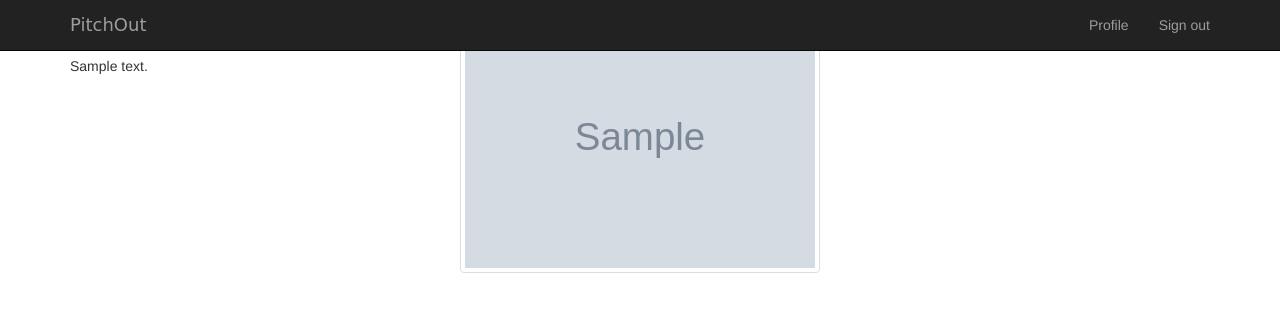
After one commit to Geerocktricks/PitchOut, a Flask app: a page that uses app/templates/navbar.html in a window 1280 px wide. The commit adds this page. Shown: the top 312 px of the page. Run offline with Flask 2, Linux system fonts and the light colour scheme; a user stored in the database is signed in; tables that the repository leaves empty hold one stand-in row (values such as "Sample post"); grey boxes marked "Sample" are stand-in pictures; some libraries are stand-ins or nearby versions.

Commit message:
This commit adds the profile.html

```diff
--- a/app/main/forms.py
+++ b/app/main/forms.py
@@ -1,3 +1,7 @@
 from flask_wtf import FlaskForm
 from wtforms import StringField, TextAreaField, SubmitField, SelectField
 from wtforms.validators import Required
+
+class UpdateProfile(FlaskForm):
+    bio = TextAreaField('Tell us about you.',validators = [Required()])
+    submit = SubmitField('Submit')
--- a/app/main/views.py
+++ b/app/main/views.py
@@ -1,6 +1,7 @@
-from flask import render_template
+from flask import render_template,request,redirect,url_for,abort
 from .import main
 from flask_login import login_required
+from ..models import User
 #views
 @main.route('/')
 def index():
@@ -9,4 +10,15 @@ def index():
     name = "PitchOut"
     title = "PitchOut"
 
-    return render_template('index.html' , name = name , title = title)
+
+    return render_template('index.html' , name = name , title = title )
+
+
+@main.route('/user/<uname>')
+def profile(uname):
+    user = User.query.filter_by(username = uname).first()
+
+    if user is None:
+        abort(404)
+
+    return render_template("profile/profile.html", user = user)
--- a/app/models.py
+++ b/app/models.py
@@ -17,7 +17,9 @@ class User(UserMixin,db.Model):
     username = db.Column(db.String(255),index = True)
     email = db.Column(db.String(255),unique = True,index = True)
     role_id = db.Column(db.Integer,db.ForeignKey('roles.id'))
-    pass_secure  = db.Column(db.String(255))
+    bio = db.Column(db.String(255))
+    profile_pic_path = db.Column(db.String())
+    pass_secure = db.Column(db.String(255))
 
     @property
     def password(self):
--- a/app/templates/navbar.html
+++ b/app/templates/navbar.html
@@ -12,15 +12,13 @@
         </div>
         <div class="collapse navbar-collapse">
             <ul class="nav navbar-nav navbar-right">
-                <li><a href="{{url_for('main.index')}}">Categories</a></li>
-                {% if current_user.is_authenticated%}
-                <li><a href="{{url_for('main.add_pitch', uname = current_user.name)}}">Add Pitch</a></li>
-                <li><a href="{{url_for('main.profile', user_id = current_user.id)}}">{{current_user.name}}</a></li>
-                <li><a href="{{url_for('auth.logout')}}">Logout</a></li>
+                {% if current_user.is_authenticated %}
+                <li><a href="{{url_for('main.profile',uname=current_user.username)}}">Profile</a></li>
+                <li><a href="{{url_for('auth.logout')}}">Sign out</a></li>
                 {% else %}
-                <li><a href="{{url_for('auth.login')}}">Login</a></li>
-                {% endif %}
-            </ul>
+                <li><a href="{{url_for('auth.login')}}">Sign in</a></li>
+                {%endif%}
+              </ul>
         </div>
     </div>
 </div>
--- /dev/null
+++ b/app/templates/profile/profile.html
@@ -0,0 +1,29 @@
+{% extends 'base.html'%}
+
+{% block content %}
+<div class="container">
+<div class="row">
+<!-- displaying  Username-->
+  <div class="col-md-4">
+    <h3> {{user.username| capitalize}} </h3>
+
+    <!--Displaying user bio-->
+    {% if user.bio %}
+      <p> {{user.bio}}</p>
+    {%else%}
+      <p> {{user.username| capitalize}} has no bio </p>
+    {% endif %}
+  </div>
+
+  <!--Display profile photo-->
+  <div class="col-md-4">
+
+    {% if user.profile_pic_path %}
+    <img src="{{url_for('static',filename=user.profile_pic_path)}}" alt="" class="img-thumbnail">
+    {%else%}
+    <p>No profile picture</p>
+    {% endif %}
+  </div>
+</div>
+</div>
+{% endblock %}
```
Also changed, not shown: app/templates/add_pitch.html (added, +12 -0 lines).
